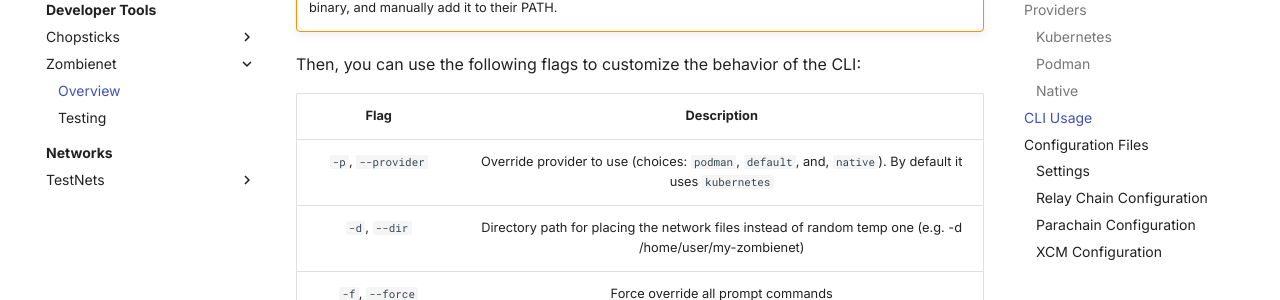
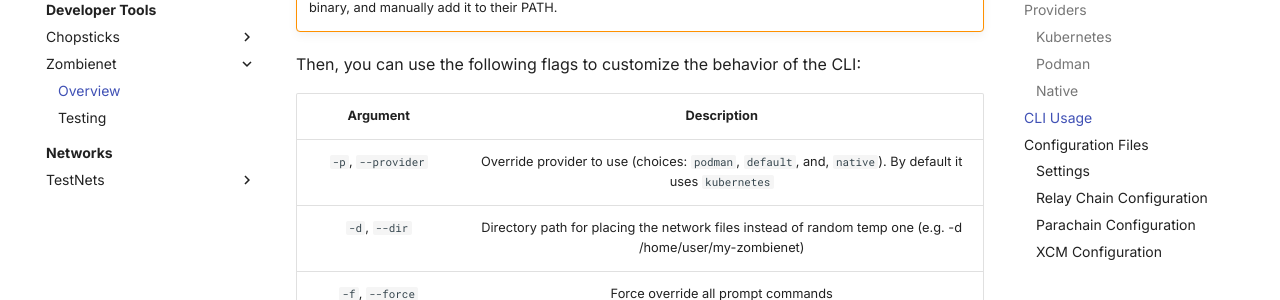
Before and after one commit to papermoonio/polkadot-ecosystem-docs-draft, an MkDocs documentation site: the page built from docs/dev-tools/zombienet/overview.md, in a window 1280 px wide and 900 px high, scrolled down 5220 px. Shown: the part 152-452 px from the top of the window. Built offline with MkDocs 1.6.1 and Material for MkDocs 9.7.7, drawn with Linux system fonts in a browser that asks for light colours.

Commit message:
fix: updating wording on arguments table

```diff
--- a/docs/dev-tools/zombienet/overview.md
+++ b/docs/dev-tools/zombienet/overview.md
@@ -252,7 +252,7 @@
 
 Then, you can use the following flags to customize the behavior of the CLI:
 
-|                   Flag                    |                                                Description                                                |
+|                   Argument                    |                                                Description                                                |
 | :---------------------------------------: | :-------------------------------------------------------------------------------------------------------: |
 |            `-p`, `--provider`             |  Override provider to use (choices: `podman`, `default`, and, `native`). By default it uses `kubernetes`  |
 |           `-d`, `--dir` <path>            | Directory path for placing the network files instead of random temp one (e.g. -d /home/user/my-zombienet) |
```
